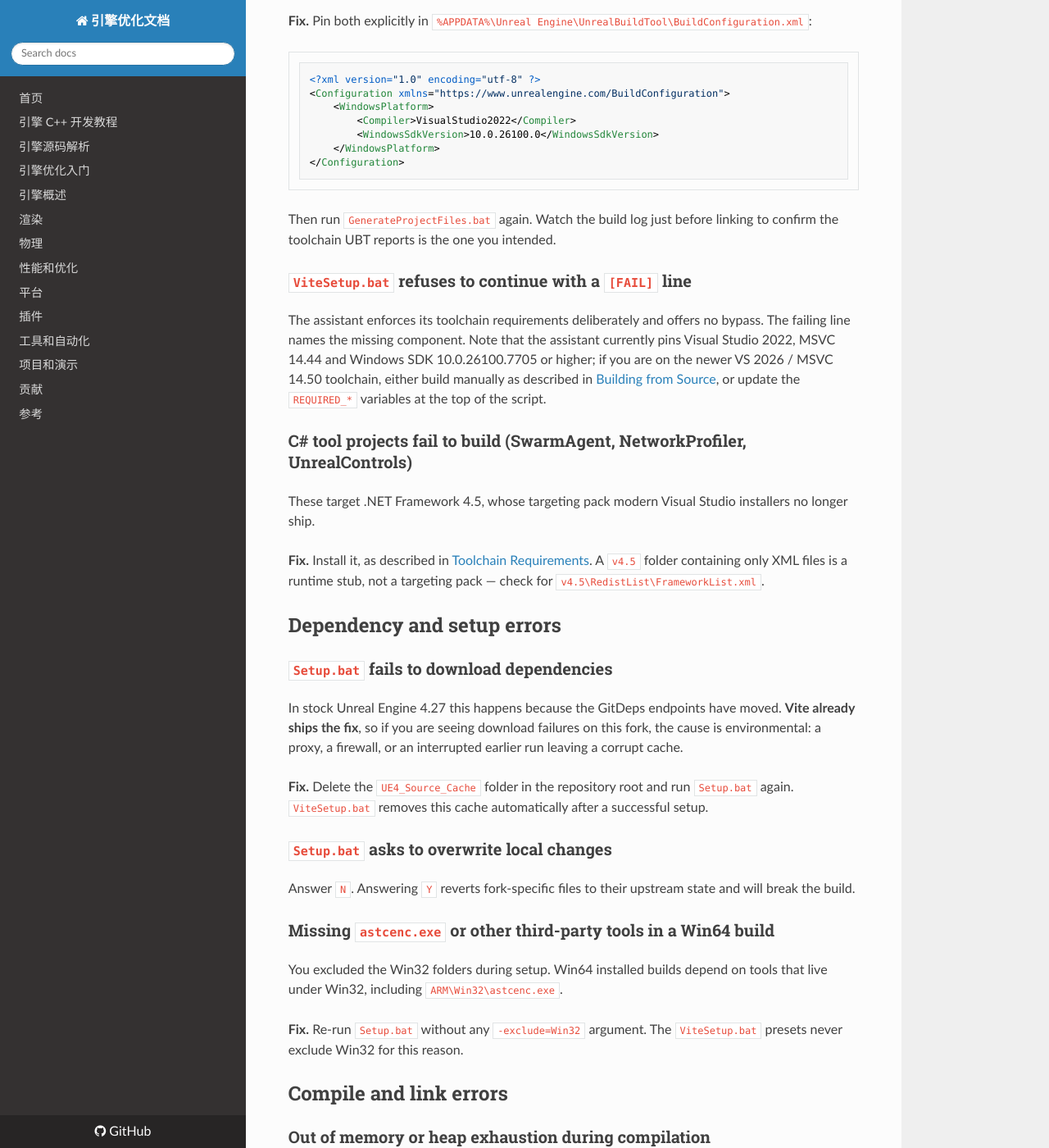
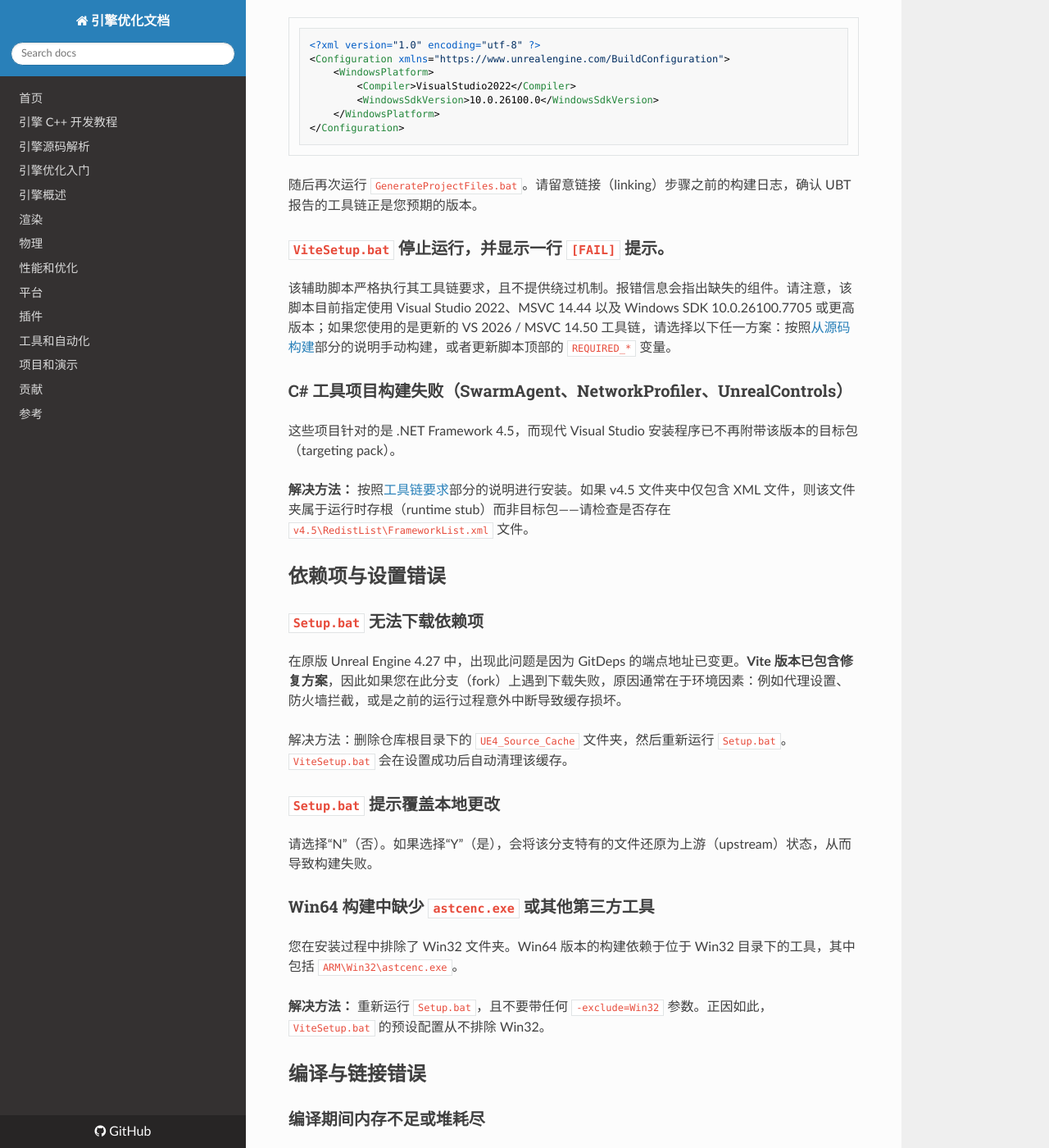
Before and after one commit to OpenHUTB/cpp, an MkDocs documentation site: the page built from docs/optimization/GettingStarted/Build-Troubleshooting.md, in a window 1280 px wide and 1400 px high, scrolled down 743 px. Shown: the whole window at 82% size. Built offline with MkDocs 1.6.1, drawn with Linux system fonts in a browser that asks for light colours; nearby versions of some CDN libraries; a script that is not in the unit is left out; some of the changed text lies outside the part shown.

Commit message:
构建故障排除

````diff
--- a/docs/optimization/GettingStarted/Build-Troubleshooting.md
+++ b/docs/optimization/GettingStarted/Build-Troubleshooting.md
@@ -1,31 +1,24 @@
 # 构建故障排除
 
-<tldr>
-<p>
-Most build failures on Vite are toolchain failures wearing a disguise. Before investigating anything else,
-confirm you have exactly one MSVC toolset and one Windows SDK installed, matching
-<a href="Toolchain-Requirements.md">Toolchain Requirements</a>.
-</p>
-</tldr>
+Vite 中的大多数构建失败，其实都是伪装成其他问题的工具链故障。在排查其他问题之前，请务必确认你安装了且仅安装了一套 MSVC 工具集和一套 Windows SDK，且均符合[工具链要求](Toolchain-Requirements.md)。
 
-This page collects the errors that come up most often, what they actually mean, and how to clear them.
+本页面汇总了最常见的错误、它们的实际含义以及解决方法。
 
-## Toolchain errors
+
+## 工具链错误
 
 ### `error C4668: '__has_feature' is not defined as a preprocessor macro`
 
-This is the signature error of a toolchain mismatch. Unreal Engine 4.27 predates the MSVC version you have
-installed, and UBT has selected a toolset whose preprocessor behaviour the engine's headers do not expect.
+这是工具链不匹配导致的典型错误。Unreal Engine 4.27 的发布时间早于你当前安装的 MSVC 版本，而 UBT 选用的工具集其预处理器行为与引擎头文件预期的不符。
 
-**Fix.** Install a supported MSVC version, remove the others, and pin the SDK in `BuildConfiguration.xml`.
-See [Toolchain Requirements](Toolchain-Requirements.md). Regenerate project files after changing anything.
+**解决方法：** 安装受支持的 MSVC 版本，卸载其他版本，并在 `BuildConfiguration.xml` 中指定（锁定）SDK 版本。请参阅[工具链要求（Toolchain Requirements）](Toolchain-Requirements.md)。进行任何更改后，请重新生成项目文件。
 
-### UnrealBuildTool picks the wrong compiler or SDK
 
-UBT autodetects by scanning installed toolsets and generally prefers the newest. When you have several
-installed, that is often not the one you want.
+### UnrealBuildTool 选择了错误的编译器或 SDK
 
-**Fix.** Pin both explicitly in `%APPDATA%\Unreal Engine\UnrealBuildTool\BuildConfiguration.xml`:
+UBT 通过扫描已安装的工具集进行自动检测，通常会优先选择最新版本。如果系统中安装了多个版本，自动选定的往往并非你想要的版本。
+
+**解决方法：** 在 `%APPDATA%\Unreal Engine\UnrealBuildTool\BuildConfiguration.xml` 中显式指定（锁定）两者：
 
 ```xml
 <?xml version="1.0" encoding="utf-8" ?>
@@ -37,56 +30,48 @@ installed, that is often not the one you want.
 </Configuration>
 ```
 
-Then run `GenerateProjectFiles.bat` again. Watch the build log just before linking to confirm the toolchain
-UBT reports is the one you intended.
+随后再次运行 `GenerateProjectFiles.bat`。请留意链接（linking）步骤之前的构建日志，确认 UBT 报告的工具链正是您预期的版本。
 
-### `ViteSetup.bat` refuses to continue with a `[FAIL]` line
 
-The assistant enforces its toolchain requirements deliberately and offers no bypass. The failing line names
-the missing component. Note that the assistant currently pins Visual Studio 2022, MSVC 14.44 and Windows SDK
-10.0.26100.7705 or higher; if you are on the newer VS 2026 / MSVC 14.50 toolchain, either build manually as
-described in [Building from Source](Build-From-Source.md), or update the `REQUIRED_*` variables at the top
-of the script.
+### `ViteSetup.bat` 停止运行，并显示一行 `[FAIL]` 提示。
 
-### C# tool projects fail to build (SwarmAgent, NetworkProfiler, UnrealControls)
+该辅助脚本严格执行其工具链要求，且不提供绕过机制。报错信息会指出缺失的组件。请注意，该脚本目前指定使用 Visual Studio 2022、MSVC 14.44 以及 Windows SDK 10.0.26100.7705 或更高版本；如果您使用的是更新的 VS 2026 / MSVC 14.50 工具链，请选择以下任一方案：按照[从源码构建](Build-From-Source.md)部分的说明手动构建，或者更新脚本顶部的 `REQUIRED_*` 变量。
 
-These target .NET Framework 4.5, whose targeting pack modern Visual Studio installers no longer ship.
 
-**Fix.** Install it, as described in [Toolchain Requirements](Toolchain-Requirements.md). A `v4.5` folder
-containing only XML files is a runtime stub, not a targeting pack &mdash; check for
-`v4.5\RedistList\FrameworkList.xml`.
+### C# 工具项目构建失败（SwarmAgent、NetworkProfiler、UnrealControls）
 
-## Dependency and setup errors
+这些项目针对的是 .NET Framework 4.5，而现代 Visual Studio 安装程序已不再附带该版本的目标包（targeting pack）。
 
-### `Setup.bat` fails to download dependencies
+**解决方法：** 按照[工具链要求](Toolchain-Requirements.md)部分的说明进行安装。如果 v4.5 文件夹中仅包含 XML 文件，则该文件夹属于运行时存根（runtime stub）而非目标包——请检查是否存在 `v4.5\RedistList\FrameworkList.xml` 文件。
 
-In stock Unreal Engine 4.27 this happens because the GitDeps endpoints have moved. **Vite already ships the
-fix**, so if you are seeing download failures on this fork, the cause is environmental: a proxy, a firewall,
-or an interrupted earlier run leaving a corrupt cache.
 
-**Fix.** Delete the `UE4_Source_Cache` folder in the repository root and run `Setup.bat` again.
-`ViteSetup.bat` removes this cache automatically after a successful setup.
+## 依赖项与设置错误
 
-### `Setup.bat` asks to overwrite local changes
+###  `Setup.bat` 无法下载依赖项
 
-Answer `N`. Answering `Y` reverts fork-specific files to their upstream state and will break the build.
+在原版 Unreal Engine 4.27 中，出现此问题是因为 GitDeps 的端点地址已变更。**Vite 版本已包含修复方案**，因此如果您在此分支（fork）上遇到下载失败，原因通常在于环境因素：例如代理设置、防火墙拦截，或是之前的运行过程意外中断导致缓存损坏。
 
-### Missing `astcenc.exe` or other third-party tools in a Win64 build
+解决方法：删除仓库根目录下的 `UE4_Source_Cache` 文件夹，然后重新运行 `Setup.bat`。`ViteSetup.bat` 会在设置成功后自动清理该缓存。
 
-You excluded the Win32 folders during setup. Win64 installed builds depend on tools that live under Win32,
-including `ARM\Win32\astcenc.exe`.
 
-**Fix.** Re-run `Setup.bat` without any `-exclude=Win32` argument. The `ViteSetup.bat` presets never exclude
-Win32 for this reason.
+### `Setup.bat` 提示覆盖本地更改
 
-## Compile and link errors
+请选择“N”（否）。如果选择“Y”（是），会将该分支特有的文件还原为上游（upstream）状态，从而导致构建失败。
 
-### Out of memory or heap exhaustion during compilation
+### Win64 构建中缺少 `astcenc.exe` 或其他第三方工具
 
-Unreal's unity build system compiles very large translation units and parallelises aggressively. On machines
-with high core counts and modest RAM, the default parallelism can exhaust memory.
+您在安装过程中排除了 Win32 文件夹。Win64 版本的构建依赖于位于 Win32 目录下的工具，其中包括 `ARM\Win32\astcenc.exe`。
 
-**Fix.** Limit parallel actions in `BuildConfiguration.xml`:
+**解决方法：** 重新运行 `Setup.bat`，且不要带任何 `-exclude=Win32` 参数。正因如此，`ViteSetup.bat` 的预设配置从不排除 Win32。
+
+
+## 编译与链接错误
+
+### 编译期间内存不足或堆耗尽
+
+Unreal 的 Unity 构建系统会编译极大的翻译单元，并采用激进的并行处理策略。在核心数较多但内存容量有限的机器上，默认的并行度可能会导致内存耗尽。
+
+**解决方法：** 在 `BuildConfiguration.xml` 中限制并行操作：
 
 ```xml
 <?xml version="1.0" encoding="utf-8" ?>
@@ -97,54 +82,46 @@ with high core counts and modest RAM, the default parallelism can exhaust memory
 </Configuration>
 ```
 
-### The editor builds but fails to launch
+### 编辑器构建成功，但无法启动
 
-Confirm all three targets were built: `UE4Editor`, `ShaderCompileWorker` and `UnrealLightmass`. Building
-only the editor target produces a binary that starts and then fails as soon as it needs to compile a shader.
+请确认以下三个目标（Target）均已构建：`UE4Editor`、`ShaderCompileWorker` 和 `UnrealLightmass`。如果仅构建编辑器目标，生成的二进制文件虽然能启动，但一旦需要编译着色器（shader）就会失败。
 
-### Stale shaders or derived data after pulling engine changes
+### 拉取引擎更改后，着色器或派生数据变得陈旧
 
-Rendering changes invalidate the shader cache. If you see shader compilation errors, missing materials or
-visual corruption after a pull, wipe the engine-level caches:
+渲染方面的更改会导致着色器缓存失效。如果在执行拉取（pull）操作后遇到着色器编译错误、材质缺失或画面显示异常，请清除引擎层级的缓存：
 
 ```batch
 WipeShaderCache.bat
 ```
 
-This removes `Engine\DerivedDataCache`, `Engine\Intermediate\Shaders` and `Engine\Saved\ShaderDebugInfo`.
-The engine rebuilds them on the next launch, which will take a while. Close the editor and any
-`ShaderCompileWorker` processes first, or the deletion will fail. See
-[Cache Management](../Tools/Cache-Management.md).
+此操作会删除 `Engine\DerivedDataCache`、`Engine\Intermediate\Shaders` 和 `Engine\Saved\ShaderDebugInfo`。引擎会在下次启动时重新构建这些文件，这一过程需要一些时间。请务必先关闭编辑器及所有 `ShaderCompileWorker` 进程，否则删除操作将会失败。请参阅[缓存管理](../Tools/Cache-Management.md)相关内容。
 
-## Runtime issues after a successful build
 
-### A new project runs much slower than expected
+## 构建成功后的运行时问题
 
-Ray tracing is enabled by default in Vite, including shadows, reflections, translucency and ambient
-occlusion. This is intentional so that the features are discoverable, but it means an empty project is
-heavier than a stock 4.27 one.
+### 新项目的运行速度远低于预期
 
-**Fix.** Disable the effects you do not need. See [Ray Tracing](../Rendering/Ray-Tracing.md) for the console variables.
+Vite 默认启用了光线追踪功能（包括阴影、反射、半透明效果和环境光遮蔽）。这样设计是为了让用户能够发现这些功能，但也意味着空项目比标准的 4.27 版本项目更“重”（资源开销更大）。
 
-### Gameplay behaves differently from stock 4.27
+**解决方法：** 禁用不需要的效果。请参阅[光线追踪](../Rendering/Ray-Tracing.md)部分以了解相关的控制台变量。
 
-Vite changes several engine defaults for performance, and some of them affect behaviour rather than just
-frame time &mdash; overlap events are disabled by default on primitive components, for instance.
 
-**Fix.** Read [Engine Default Changes](../Performance/Engine-Defaults.md) in full. Every changed default is listed there
-with a link to the commit that changed it.
+### 游戏逻辑（Gameplay）表现与标准 4.27 版本不同
 
-## Getting help
+为了提升性能，Vite 修改了引擎的若干默认设置；其中一些设置不仅影响帧时间，还会改变功能行为——例如，Primitive Component（图元组件）上的重叠事件（overlap events）默认处于禁用状态。
 
-If none of the above applies, the `#support` channels on the
-[community Discord](https://discord.gg/n9zQrYFhMb) are the fastest route. Include your Visual Studio
-version, MSVC toolset version, Windows SDK version, the branch you are building, and the first error in the
-log rather than the last &mdash; Unreal's build output cascades, and the final error is rarely the useful
-one.
 
-## See also
+**解决方法：** 请完整阅读[引擎默认设置变更](../Performance/Engine-Defaults.md)文档。文中列出了每一项变更，并附有指向对应提交记录的链接。
 
-- [Toolchain Requirements](Toolchain-Requirements.md)
-- [Building from Source](Build-From-Source.md)
-- [Cache Management](../Tools/Cache-Management.md)
-- [Engine Default Changes](../Performance/Engine-Defaults.md)
+
+## 获取帮助
+
+如果上述情况均不适用，通过[社区 Discord](https://discord.gg/n9zQrYFhMb) 上的 `#support` 频道寻求帮助是最快的途径。请提供以下信息：Visual Studio 版本、MSVC 工具集版本、Windows SDK 版本、正在构建的分支，以及日志中的**第一个**错误（而非最后一个）——因为 Unreal 的构建输出往往呈连锁反应，最后的错误通常并非问题的关键所在。
+
+
+## 另请参阅
+
+- [工具链要求](Toolchain-Requirements.md)
+- [从源码构建](Build-From-Source.md)
+- [缓存管理](../Tools/Cache-Management.md)
+- [引擎默认设置变更](../Performance/Engine-Defaults.md)
````
Also changed, not shown: docs/optimization/GettingStarted/Build-From-Source.md (+4 -3 lines).
